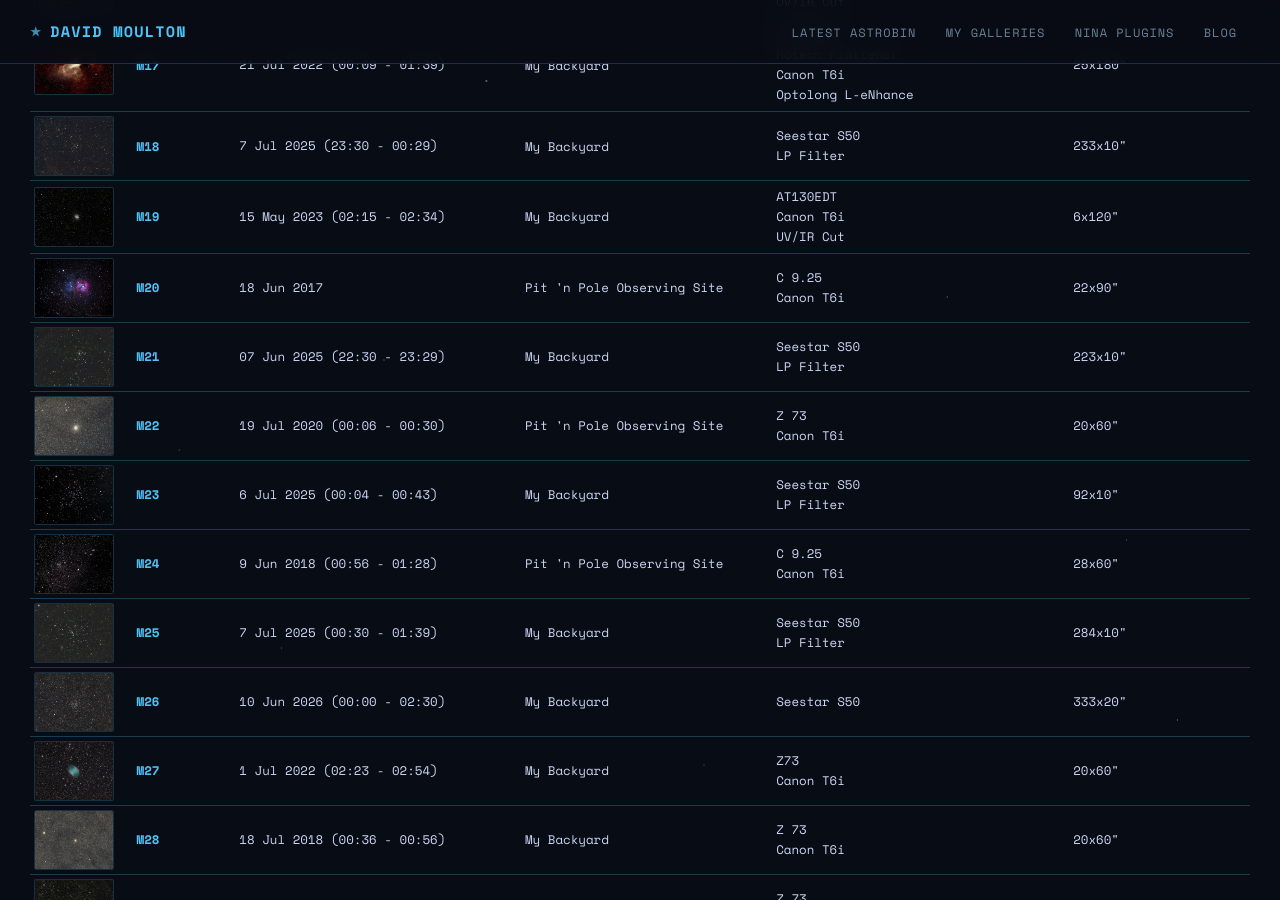
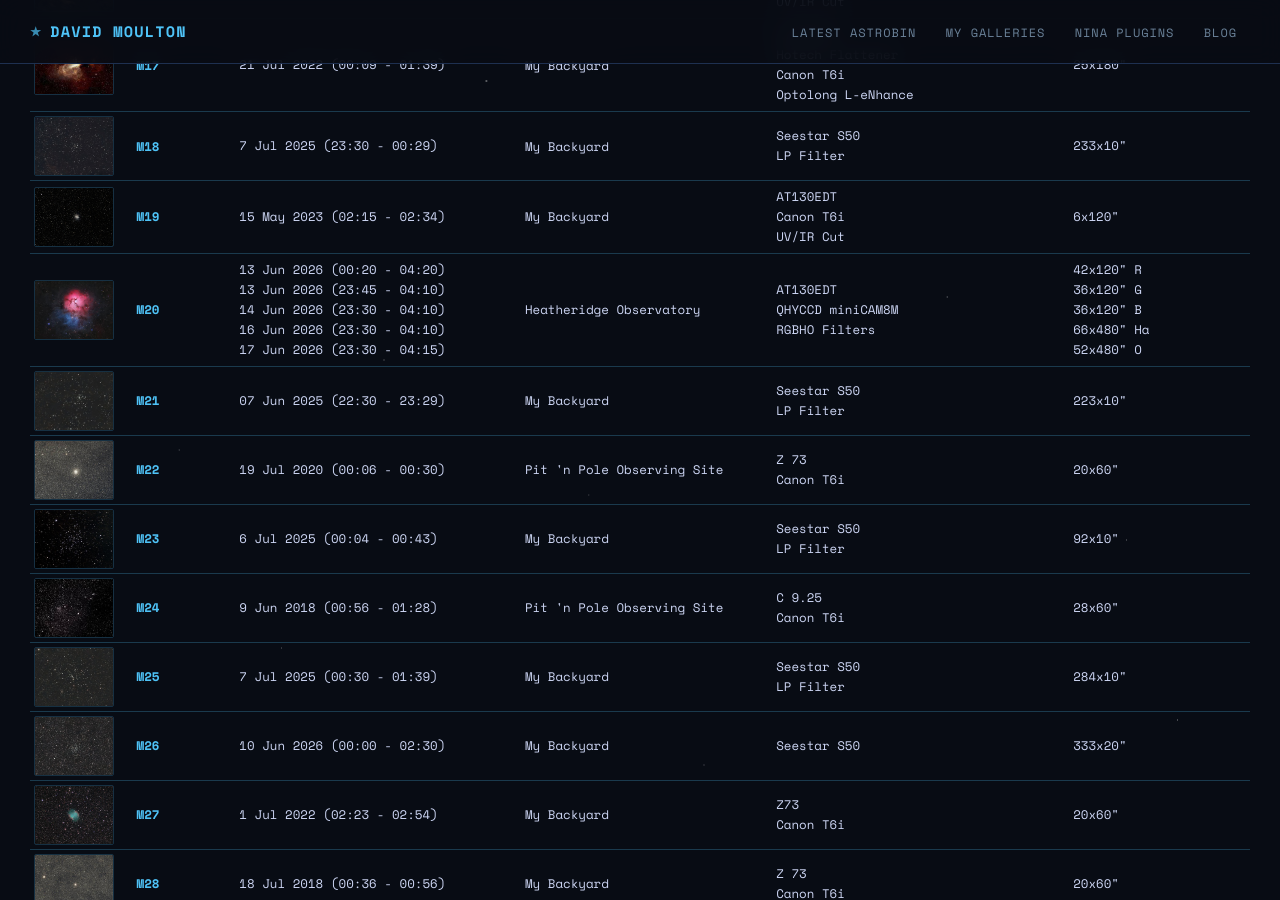
Before and after one commit to dmoulton/dmoulton.github.io, a Jekyll site: the page built from pages/astrophotography/messier-list.html, in a window 1280 px wide and 900 px high, scrolled down 1510 px. Built offline with Jekyll 4.4.1, drawn with Linux system fonts in a browser that asks for light colours; comment, search, counter and statistics services are not loaded.

Commit message:
updated m20

```diff
--- a/_data/galleries/messier.yml
+++ b/_data/galleries/messier.yml
@@ -227,16 +227,16 @@ pictures:
     image_info: 6x120"
     checked: true
   - filename: m20
-    original: m20-6000x4000.jpg
+    original: m20-7536x4002.jpg
     sizes:
-      - m20-300x200.jpg
+      - m20-300x159.jpg
     sort_id: 20
-    thumbnail: m20-300x200.jpg
+    thumbnail: m20-300x159.jpg
     title: M20
-    date: 18 Jun 2017
-    location: Pit 'n Pole Observing Site
-    equipment: C 9.25 | Canon T6i
-    image_info: 22x90"
+    date: 13 Jun 2026 (00:20 - 04:20) | 13 Jun 2026 (23:45 - 04:10) | 14 Jun 2026 (23:30 - 04:10) | 16 Jun 2026 (23:30 - 04:10) | 17 Jun 2026 (23:30 - 04:15)
+    location: Heatheridge Observatory
+    equipment: AT130EDT | QHYCCD miniCAM8M | RGBHO Filters
+    image_info: 42x120" R | 36x120" G | 36x120" B | 66x480" Ha | 52x480" O
     checked: true
   - filename: m21
     original: m21-3592x1912.jpg
```
Also changed, not shown: assets/astrophotography/messier/m20-300x159.jpg (added), assets/astrophotography/messier/m20-300x200.jpg (deleted), assets/astrophotography/messier/m20-7536x4002.jpg (added), 1 other file.
